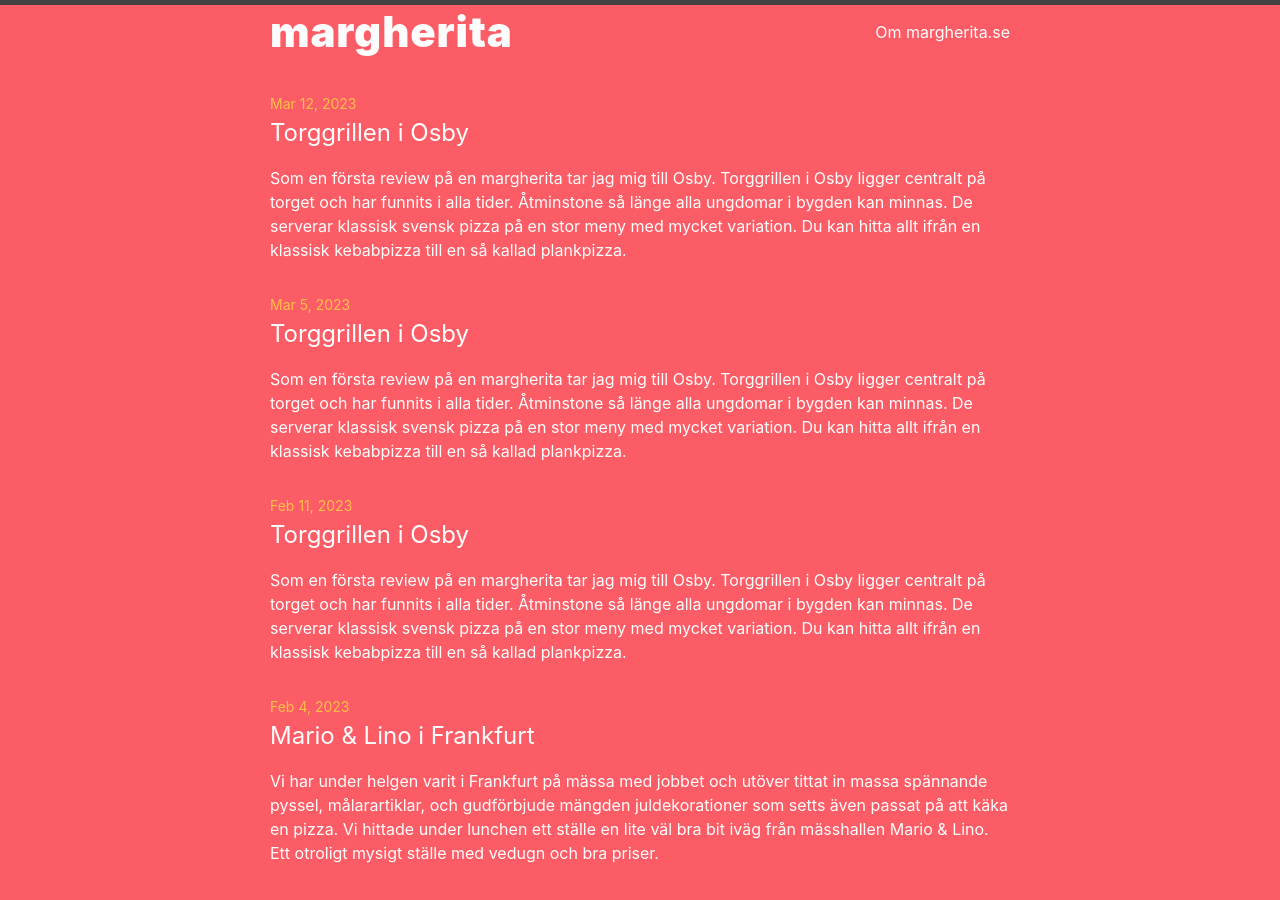
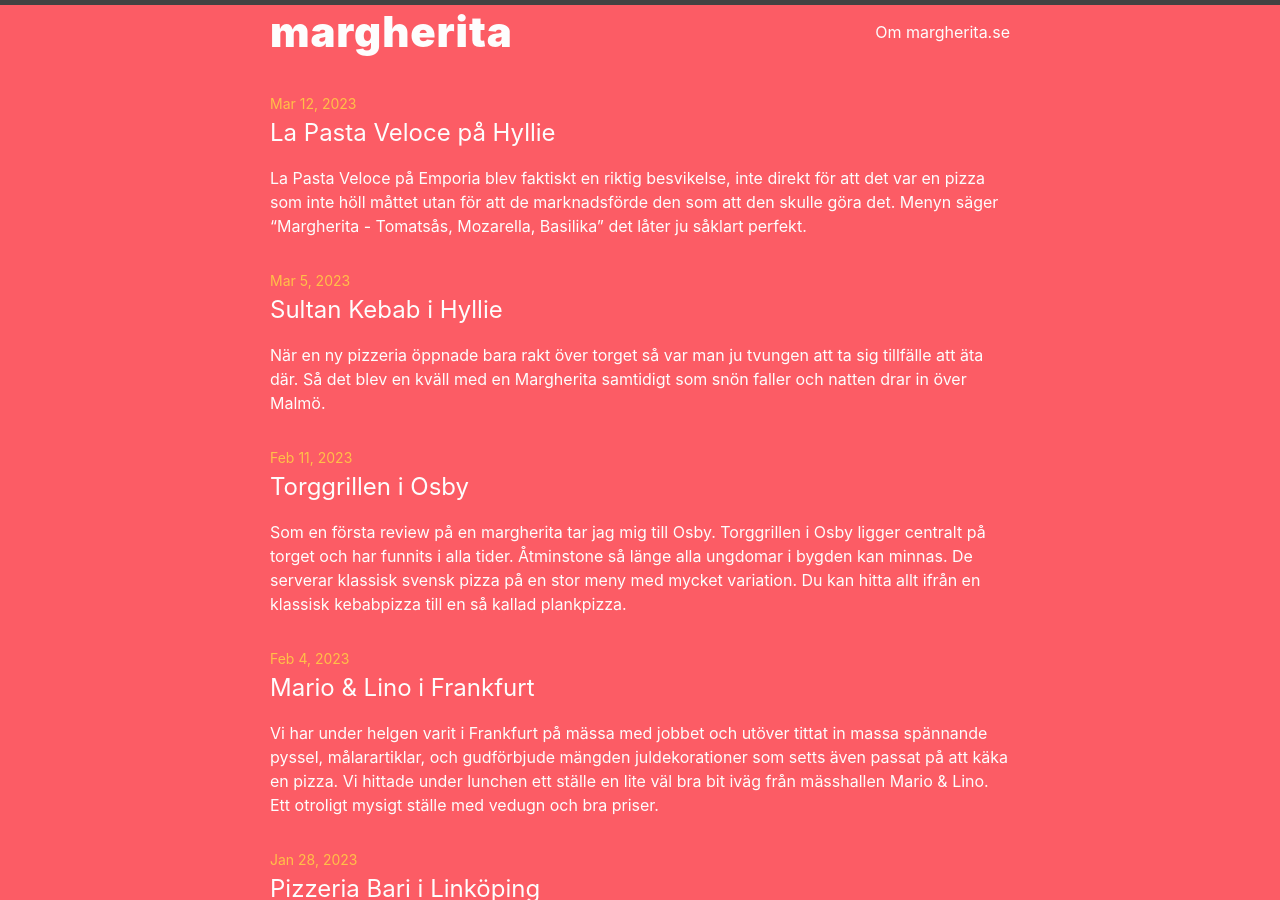
Before and after one commit to lyzio/margherita, a Jekyll site: the page built from index.md, in a window 1280 px wide and 900 px high. Built offline with Jekyll 4.4.1, drawn with Linux system fonts in a browser that asks for light colours.

Commit message:
Nya inlägg Feb/Mars

```diff
--- a/_posts/2023-03-05-Meet-n-Eat.md
+++ b/_posts/2023-03-05-Meet-n-Eat.md
@@ -1,38 +1,41 @@
 ---
 layout: post
-seotitle:  Torggrillen i Osby en recension från margherita.se
-title: Torggrillen i Osby
-description: Torggrillen i Osby serverar pizza av Svensk stil till lunch och snabba filmkvällar. Däremot saknar de en riktig margherita.
+seotitle:  SMeet 'n Eat i Hyllie en recension från margherita.se
+title: Sultan Kebab i Hyllie
+description: Meet 'n Eat i Hyllie serverar pizza av traditionell Svensk stil till lunch och snabba filmkvällar. Däremot saknar de en riktig margherita, men bara nästan.
 author: Oliver
-updated: 2021-08-22T07:00:00+00:00
+updated: 2023-03-05T07:00:00+00:00
 headerimage:
 sitemap:
-  lastmod: 2021-08-22T07:00:00+00:00
-url: /torggrillen-i-osby/
+  lastmod: 2023-03-05T07:00:00+00:00
+url: /MeatnEat-hyllie/
 tags:
-  - osby
+  - malmö
   - svensk
 ---
 
-Som en första review på en margherita tar jag mig till Osby. Torggrillen i Osby ligger centralt på torget och har funnits i alla tider. Åtminstone så länge alla ungdomar i bygden kan minnas. De serverar klassisk svensk pizza på en stor meny med mycket variation. Du kan hitta allt ifrån en klassisk kebabpizza till en så kallad plankpizza.
+När en ny pizzeria öppnade bara rakt över torget så var man ju tvungen att ta sig tillfälle att äta där. Så det blev en kväll med en Margherita samtidigt som snön faller och natten drar in över Malmö.
 
-Nu är det dock inte pizzerian som ska recenseras utan deras margherita. Därför börjar vi med en bild på deras kreation som de kallar en margherita, vi har här en bild på deras pizza.
+Men utöver det som nämns i genomgången nedan är det en god pizza, perfekt om man är lite hungrig på kvällen och ska ha något gott till filmen eller serien.
 
-![torggrillen-pizza](https://i.imgur.com/4u02h5o.jpg)
+![meetneat-pizza](https://imgur.com/8r8W35D.jpg)
 
 ## Genomgång av pizzan
 
-Till att börja med så kan vi inspektera själva intrycket av pizzan, generellt så kan se att det finns en avsaknad av färsk basilika, men även en avsaknad av mozzarella. Osten som används är en traditionell odefinierad ”pizzaost”. Detta är inget som de är ensamma med, då de flesta som serverar pizza av svensk stil lämnar ofta dessa viktiga ingredienser och ser denna pizza som en ”baspizza” som inte har något innehåll istället för en möjlighet att visa upp sina färdigheter på något som är både busenkelt, och extremt svårt.
+Vi börjar nu med en genomgång av pizza, och vill här säga som tydligt kan ses så saknas basilika. Men utöver det är det en riktigt bra Pizza.
 
-Därefter kan vi kolla på andra delar av pizzan, det är en god tomatsås som har en tydlig smak av tomat och inte lämnar allt för mycket andra smaker i sig. Degen är även den till belåtenhet, åtminstone om man kollar på för att jämföra med andra av svensk stil. Det är såklart inte jämförbart med de av napolitansk stil då det är olika degar.
+Tomatsåsen har en riktigt bra, kanske lite blaskig men bra tomatsmak och kryddad som sig bör.
 
-Det är på intet sätt en hemsk pizza, den innehåller ost och tomatsås vilket aldrig kan bli en dålig kombination. Men är det en margherita? Nej! En pizza som saknar både mozzarella och basilika kan inte tyvärr inte få högre betyg då den saknar ingredienser. Dock är det fortfarande en god pizza.
+EFter tomatsåsen så har vi ju då osten, vi har en traditionell pizzaost vilket kanske inte är att föredra men samtidigt så har vi en riktig mozarella. Och det senare gör ju att vi drar upp till två poäng bara på ingredienserna.
+
+Allt som allt blir det en stark tvåa.
+
 Betyg på Margherita: 2/5
 
 ## Förbättringspotential
 
-Hur hade de då kunnat förbättra sin margherita, och kanske överlag förbättra hela sin inrättning? Ett första steg är att öka upp kvaliteten på sina råvaror. Detta kräver såklart ett höjt pris ut till kunder, men de senaste åren har många börjat acceptera och godta högre pris om det gör högre kvalitet.
+Tyvärr så valde man att spara in på fel ställen, att inte ta med ett par blad basilika. En margherita är inte en pizza man behöver snåla in på, Just i dagens ekonomiska läge är det ju inte omöjligt tomatsåsen eller osten som blir den dyraste ingrediensen.
 
 ## Rekommendation
 
-Hade jag få rekommenderat pizzerian? Ja det hade jag, kanske inte om man är på jakt efter en riktigt schysst finpizza. Men är du på jakt efter en enkel svensk pizza för filmkvällen så är det ett bra val.
+Att ta med de ingredienser som behövs för att det ska vara en margherita, sen är vi på banan och kan börja snacka om hur vi kommer upp till en fyra.
--- a/_posts/2023-03-12-La-Pasta-Veloce.md
+++ b/_posts/2023-03-12-La-Pasta-Veloce.md
@@ -1,38 +1,40 @@
 ---
 layout: post
-seotitle:  Torggrillen i Osby en recension från margherita.se
-title: Torggrillen i Osby
-description: Torggrillen i Osby serverar pizza av Svensk stil till lunch och snabba filmkvällar. Däremot saknar de en riktig margherita.
+seotitle:  La Pasta Veloce på Emporia på Hyllie en recension från margherita.se
+title: La Pasta Veloce på Hyllie
+description: La Pasta Veloce på Emporia på Hyllie utger sig för riktig italiensk pizza men faller på målsnöret.
 author: Oliver
-updated: 2021-08-22T07:00:00+00:00
+updated: 2023-03-12T07:00:00+00:00
 headerimage:
 sitemap:
-  lastmod: 2021-08-22T07:00:00+00:00
-url: /torggrillen-i-osby/
+  lastmod: 2023-03-12T07:00:00+00:00
+url: /La-Pasta-Veloce-i-hyllie/
 tags:
   - osby
   - svensk
+  - italiensk
 ---
 
-Som en första review på en margherita tar jag mig till Osby. Torggrillen i Osby ligger centralt på torget och har funnits i alla tider. Åtminstone så länge alla ungdomar i bygden kan minnas. De serverar klassisk svensk pizza på en stor meny med mycket variation. Du kan hitta allt ifrån en klassisk kebabpizza till en så kallad plankpizza.
+La Pasta Veloce på Emporia blev faktiskt en riktig besvikelse, inte direkt för att det var en pizza som inte höll måttet utan för att de marknadsförde den som att den skulle göra det. Menyn säger "Margherita - Tomatsås, Mozarella, Basilika" det låter ju såklart perfekt.
 
-Nu är det dock inte pizzerian som ska recenseras utan deras margherita. Därför börjar vi med en bild på deras kreation som de kallar en margherita, vi har här en bild på deras pizza.
+Om den hade haft det innehållet. Inte ser jag någon basilika på pizzan? När jag fick den så frågade jag dessutom om det inte saknades basilika varpå jag fick svaret "det är i såsen, vi har ingen färsk. Inga blad." Det svaret gjorde ju att man onekligen blir lite besviken på vad man har köpt.
 
-![torggrillen-pizza](https://i.imgur.com/4u02h5o.jpg)
+![la-pasta-veloce-pizza](https://imgur.com/uycDouz.jpg)
 
 ## Genomgång av pizzan
 
-Till att börja med så kan vi inspektera själva intrycket av pizzan, generellt så kan se att det finns en avsaknad av färsk basilika, men även en avsaknad av mozzarella. Osten som används är en traditionell odefinierad ”pizzaost”. Detta är inget som de är ensamma med, då de flesta som serverar pizza av svensk stil lämnar ofta dessa viktiga ingredienser och ser denna pizza som en ”baspizza” som inte har något innehåll istället för en möjlighet att visa upp sina färdigheter på något som är både busenkelt, och extremt svårt.
+Men vi börjar vår genomgång med att säga, det var en bra tomatsås, pizzan var inte speciellt flottig heller vilket helt klart är en bonus. Var god smak på tomatsåsen, lagom krämig, kunde kanske vara lite "hetta" i den för att kompensera för tomatens sötma. Däremot kände jag inte någon basilika i tomatsåsen som de ändå utryckligen sa den innehöll.
 
-Därefter kan vi kolla på andra delar av pizzan, det är en god tomatsås som har en tydlig smak av tomat och inte lämnar allt för mycket andra smaker i sig. Degen är även den till belåtenhet, åtminstone om man kollar på för att jämföra med andra av svensk stil. Det är såklart inte jämförbart med de av napolitansk stil då det är olika degar.
+Osten sen, ordentligt med mozarella så inget fel på den. Tror nog det var någon annan lite mer vanlig "pizzaost" också men tycker inte det sänker betyget. Det gör snarare osten lite mer fast samtidigt som du har krämigheten från mozarellan.
 
-Det är på intet sätt en hemsk pizza, den innehåller ost och tomatsås vilket aldrig kan bli en dålig kombination. Men är det en margherita? Nej! En pizza som saknar både mozzarella och basilika kan inte tyvärr inte få högre betyg då den saknar ingredienser. Dock är det fortfarande en god pizza.
+Sen har vi ju det där med basilikan, honestly ni säger att den har det men ändå skippar ni det? Detta är lite av en extra dealbreaker för mig, en sak att skippa och inte utge sig för att ha det. Att göra en margherita fel för man inte vet bättre är en sak, men att göra den fel medvetet då är det nästan brottsligt.
+
 Betyg på Margherita: 2/5
 
 ## Förbättringspotential
 
-Hur hade de då kunnat förbättra sin margherita, och kanske överlag förbättra hela sin inrättning? Ett första steg är att öka upp kvaliteten på sina råvaror. Detta kräver såklart ett höjt pris ut till kunder, men de senaste åren har många börjat acceptera och godta högre pris om det gör högre kvalitet.
+Att använda basilika hade onekligen gjrot att vi helt plötstligt hade hamnat på iaf en trea, men kanske även en riktigt stark sådan.
 
 ## Rekommendation
 
-Hade jag få rekommenderat pizzerian? Ja det hade jag, kanske inte om man är på jakt efter en riktigt schysst finpizza. Men är du på jakt efter en enkel svensk pizza för filmkvällen så är det ett bra val.
+Använd basilika! Vi har ett hak som ligger på Foodcourten på Emporia, ett riktigt bra stråk där man kan få gott om kunder. Så bör inte vara några problem att få ihop en riktigt bra pizza, för kunderna kommer mest sannolikt att betala för det också. Pizzan i sig var billigare än de flesta restauranger runt omkring, så ingen hade nog haft några problem med en tia eller tjuga mer.
```
Also changed, not shown: 1 other file.
